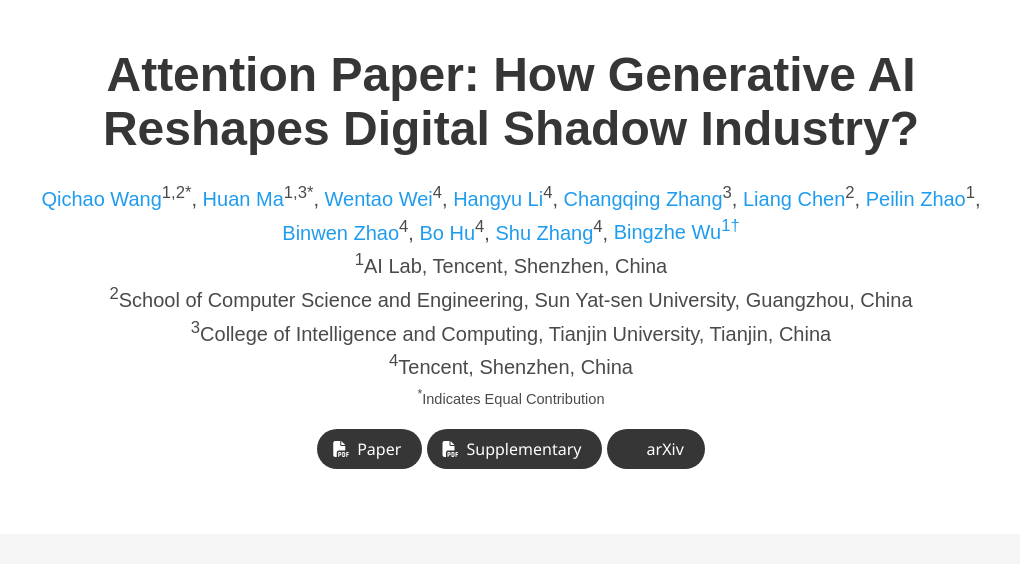
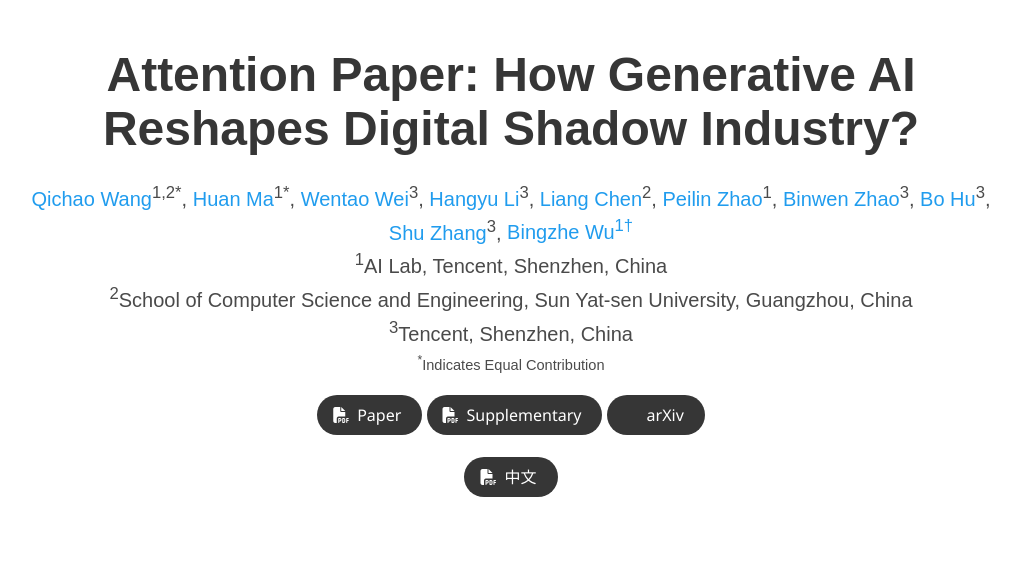
Before and after one commit to aigc-baiker/aigc-baiker-aigc-baiker.github.io, a plain HTML site: page chinese-index.html in a window 1280 px wide. Shown: the top 564 px of the page, without its empty margins (129-1149 px from the left). Drawn offline with nearby package versions, Linux system fonts and the light colour scheme; some icons are missing; a web font is replaced by a local one.

Commit message:
edit authors

```diff
--- a/chinese-index.html
+++ b/chinese-index.html
@@ -58,15 +58,12 @@
               <span class="author-block">
                 <a href="" target="_blank">Qichao Wang</a><sup>1,2*</sup>,</span>
                 <span class="author-block">
-                  <a href="" target="_blank">Huan Ma</a><sup>1,3*</sup>,</span>
+                  <a href="" target="_blank">Huan Ma</a><sup>1*</sup>,</span>
                   <span class="author-block">
-                    <a href="THIRD AUTHOR PERSONAL LINK" target="_blank">Wentao Wei</a><sup>4</sup>,
+                    <a href="THIRD AUTHOR PERSONAL LINK" target="_blank">Wentao Wei</a><sup>3</sup>,
                   </span>
                   <span class="author-block">
-                    <a href="FOURTH AUTHOR PERSONAL LINK" target="_blank">Hangyu Li</a><sup>4</sup>,
-                  </span>
-                  <span class="author-block">
-                    <a href="FIFTH AUTHOR PERSONAL LINK" target="_blank">Changqing Zhang</a><sup>3</sup>,
+                    <a href="FOURTH AUTHOR PERSONAL LINK" target="_blank">Hangyu Li</a><sup>3</sup>,
                   </span>
                   <span class="author-block">
                     <a href="SIXTH AUTHOR PERSONAL LINK" target="_blank">Liang Chen</a><sup>2</sup>,
@@ -75,13 +72,13 @@
                     <a href="SEVENTH AUTHOR PERSONAL LINK" target="_blank">Peilin Zhao</a><sup>1</sup>,
                   </span>
                   <span class="author-block">
-                    <a href="SEVENTH AUTHOR PERSONAL LINK" target="_blank">Binwen Zhao</a><sup>4</sup>,
+                    <a href="SEVENTH AUTHOR PERSONAL LINK" target="_blank">Binwen Zhao</a><sup>3</sup>,
                   </span>
                   <span class="author-block">
-                    <a href="SEVENTH AUTHOR PERSONAL LINK" target="_blank">Bo Hu</a><sup>4</sup>,
+                    <a href="SEVENTH AUTHOR PERSONAL LINK" target="_blank">Bo Hu</a><sup>3</sup>,
                   </span>
                   <span class="author-block">
-                    <a href="SEVENTH AUTHOR PERSONAL LINK" target="_blank">Shu Zhang</a><sup>4</sup>,
+                    <a href="SEVENTH AUTHOR PERSONAL LINK" target="_blank">Shu Zhang</a><sup>3</sup>,
                   </span>
                   <span class="author-block">
                     <a href="SEVENTH AUTHOR PERSONAL LINK" target="_blank">Bingzhe Wu<sup>1†</sup></a>
@@ -92,8 +89,7 @@
                   <div class="is-size-5 publication-authors">
                     <span class="author-block"><sup>1</sup>AI Lab, Tencent, Shenzhen, China<br>
                       <sup>2</sup>School of Computer Science and Engineering, Sun Yat-sen University, Guangzhou, China<br>
-                      <sup>3</sup>College of Intelligence and Computing, Tianjin University, Tianjin, China<br>
-                      <sup>4</sup>Tencent, Shenzhen, China
+                      <sup>3</sup>Tencent, Shenzhen, China
 
                     </span>
                     <span class="eql-cntrb"><small><br><sup>*</sup>Indicates Equal Contribution</small></span>
@@ -133,6 +129,22 @@
                   <span>arXiv</span>
                 </a>
               </span>
+
+              <!-- Chinese link -->
+              <div class="column has-text-centered">
+                <div class="publication-links">
+                     <!-- Chinese html link -->
+                  <span class="link-block">
+                    <a href="chinese-index.html" target="_blank"
+                    class="external-link button is-normal is-rounded is-dark">
+                    <span class="icon">
+                      <i class="fas fa-file-pdf"></i>
+                    </span>
+                    <span>中文</span>
+                  </a>
+                </span>
+
+
             </div>
           </div>
         </div>
```
Also changed, not shown: index.html (+7 -11 lines).
